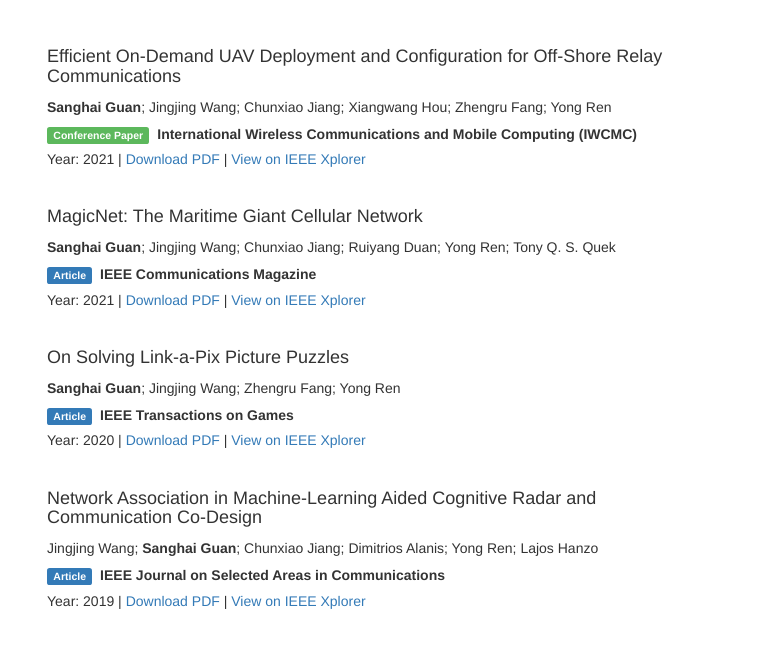
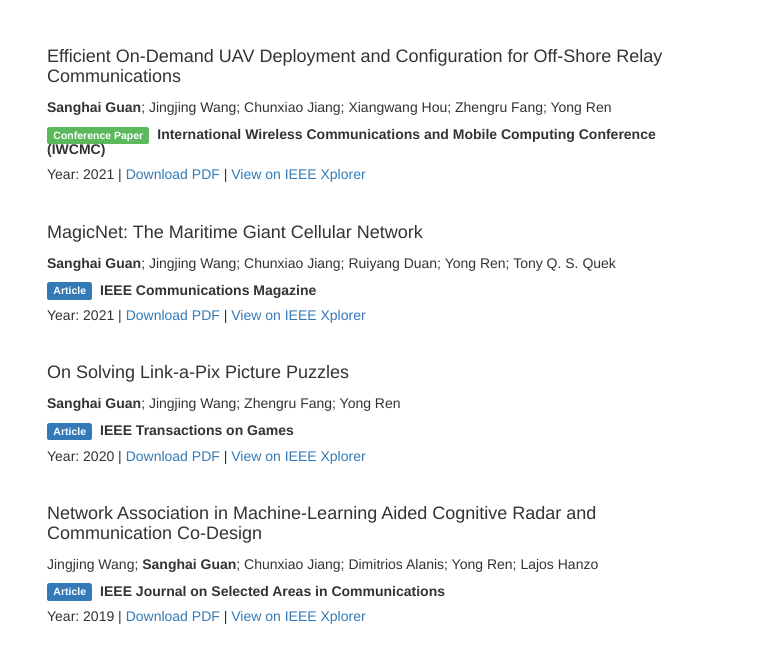
Before and after one commit to guansanghai/guansanghai.github.io, a plain HTML site: page research.html in a window 1280 px wide. Shown: the part 84-730 px from the top of the page, without its empty margins (258-1021 px from the left). Drawn offline with Linux system fonts and the light colour scheme.

Commit message:
Update research.html

```diff
--- a/research.html
+++ b/research.html
@@ -74,7 +74,7 @@
 
           <h4>Efficient On-Demand UAV Deployment and Configuration for Off-Shore Relay Communications</h4>
           <p><strong>Sanghai Guan</strong>; Jingjing Wang; Chunxiao Jiang; Xiangwang Hou; Zhengru Fang; Yong Ren</p>
-          <h5><span class="label label-success">Conference Paper</span> &nbsp<strong>International Wireless Communications and Mobile Computing (IWCMC)</strong></h5>
+          <h5><span class="label label-success">Conference Paper</span> &nbsp<strong>International Wireless Communications and Mobile Computing Conference (IWCMC)</strong></h5>
           <h5>Year: 2021 | <a href="./paper/09498601.pdf" target="_blank">Download PDF</a> | <a href="https://ieeexplore.ieee.org/document/9498601/" target="_blank">View on IEEE Xplorer</a></h5>
           <br>
 
```
